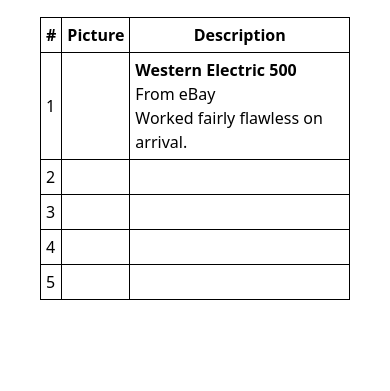
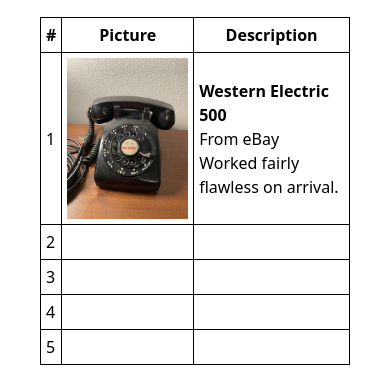
Before and after one commit to WilsonStewart/wilsontel.com, a website: page docs/index.html in a window 390 px wide. Shown: the part 107-498 px from the top of the page. Drawn offline with Linux system fonts and the light colour scheme.

Commit message:
added photo for phone #1

```diff
--- a/docs/index.html
+++ b/docs/index.html
@@ -24,7 +24,7 @@
             <tbody>
                 <tr>
                     <td>1</td>
-                    <td></td>
+                    <td><img style="width: 15rem;" src="./photos/phones/phone-01-we-500-64/phone-01-we-500-64-little.JPG"/></td>
                     <td>
                         <p class="font-bold">Western Electric 500</p>
                         <p>From eBay</p>
--- a/package.json
+++ b/package.json
@@ -4,7 +4,7 @@
   "description": "",
   "main": "index.js",
   "scripts": {
-    "dev": "npx tailwindcss -i ./src/css/styles.css -o ./src/css/output.css --watch"
+    "dev": "npx tailwindcss -i ./docs/css/styles.css -o ./docs/css/output.css --watch"
   },
   "author": "",
   "license": "ISC",
```
Also changed, not shown: docs/css/output.css, docs/photos/phones/phone-01-we-500-64/phone-01-we-500-64-little.JPG (added).
